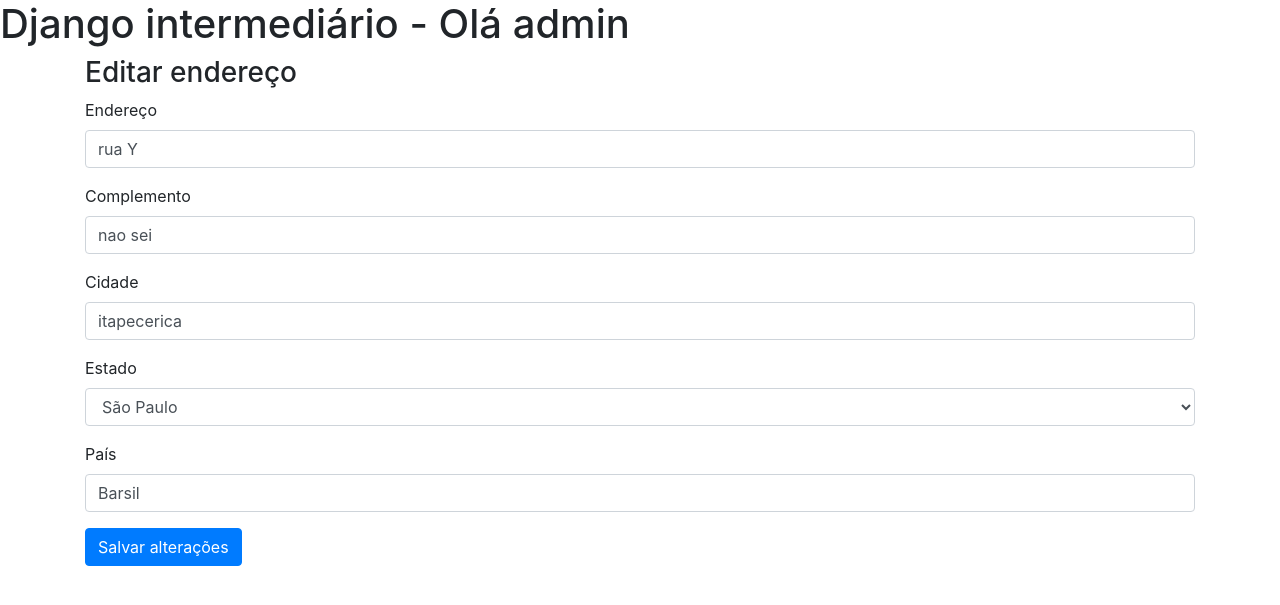
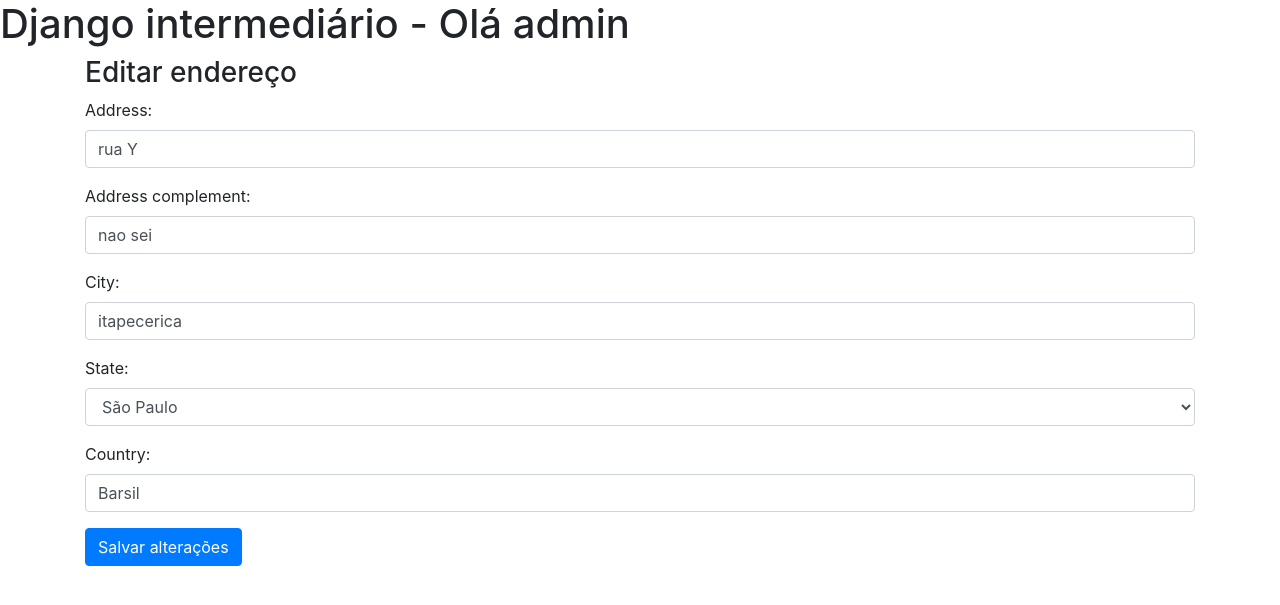
Before and after one commit to Erickson-lopes-dev/SON-Intermediate-Django, a Django app: page /addresses/2/update/ in a window 1280 px wide. Shown: the top 605 px of the page. Run offline with Django 3.2, Linux system fonts and the light colour scheme; a user stored in the database is signed in; data comes from the database, SQL or seed files in the repository; both versions use the stored data as it was after the commit; some libraries are stand-ins or nearby versions.

Commit message:
forms with models

```diff
--- a/my_app/views.py
+++ b/my_app/views.py
@@ -53,37 +53,46 @@
 
 @login_required(login_url='/login/')
 def address_create(request):
+    form_submitted = False
     if request.method == 'GET':
         # state = STATES_CHOICES
         form = AddressForm()
-        return render(request, 'my_app/address/create.html', {'form': form})
 
-    form = AddressForm(request.POST)
-    if form.is_valid():
-        Adress.objects.create(
-            address=form.cleaned_data['address'],
-            address_complement=form.cleaned_data['address_complement'],
-            city=form.cleaned_data['city'],
-            state=form.cleaned_data['state'],
-            country=form.cleaned_data['country'],
-            user=request.user
-        )
-    return redirect('/addresses/')
+    else:
+        form_submitted = True
+        form = AddressForm(request.POST)
+        if form.is_valid():
+            Adress.objects.create(
+                address=form.cleaned_data['address'],
+                address_complement=form.cleaned_data['address_complement'],
+                city=form.cleaned_data['city'],
+                state=form.cleaned_data['state'],
+                country=form.cleaned_data['country'],
+                user=request.user
+            )
+        return redirect('/addresses/')
+
+    return render(request, 'my_app/address/create.html', {'form': form, 'form_submitted': form_submitted})
 
 
 @login_required(login_url='/login/')
 def address_upate(request, id):
+    form_submitted = False
     address = Adress.objects.get(id=id)
     if request.method == 'GET':
-        state = STATES_CHOICES
-        return render(request, 'my_app/address/update.html', {'states': state, 'address': address})
+        # state = STATES_CHOICES
+        form = AddressForm(address.__dict__)
+    else:
+        form_submitted = True
+        address.address = request.POST.get('address')
+        address.address_complement = request.POST.get('address_complement')
+        address.city = request.POST.get('city')
+        address.state = request.POST.get('state')
+        address.country = request.POST.get('country')
 
-    address.address = request.POST.get('address')
-    address.address_complement = request.POST.get('address_complement')
-    address.city = request.POST.get('city')
-    address.state = request.POST.get('state')
-    address.country = request.POST.get('country')
-    # address.user = request.user
+        address.save()
+        return redirect('/addresses/')
 
-    address.save()
-    return redirect('/addresses/')
+    return render(request, 'my_app/address/update.html', {'form': form,
+                                                          'address': address,
+                                                          'form_submitted': form_submitted})
--- /dev/null
+++ b/templates/my_app/address/form_django.html
@@ -0,0 +1,36 @@
+{% csrf_token %}
+<div class="form-group">
+    {{ form.address.label_tag }}
+    {{ form.address }}
+    <div class="invalid-feedback">
+        {{ form.address.errors }}
+    </div>
+</div>
+<div class="form-group">
+    {{ form.address_complement.label_tag }}
+    {{ form.address_complement }}
+    <div class="invalid-feedback">
+        {{ form.address_complement.errors }}
+    </div>
+</div>
+<div class="form-group">
+    {{ form.city.label_tag }}
+    {{ form.city }}
+    <div class="invalid-feedback">
+        {{ form.city.errors }}
+    </div>
+</div>
+<div class="form-group">
+    {{ form.state.label_tag }}
+    {{ form.state }}
+    <div class="invalid-feedback">
+        {{ form.state.errors }}
+    </div>
+</div>
+<div class="form-group">
+    {{ form.country.label_tag }}
+    {{ form.country }}
+    <div class="invalid-feedback">
+        {{ form.country.errors }}
+    </div>
+</div>
--- a/templates/my_app/address/update.html
+++ b/templates/my_app/address/update.html
@@ -5,8 +5,8 @@
 {% block content %}
     <div class="container">
         <h3>Editar endereço</h3>
-        <form action="/addresses/{{ address.id }}/update/" method="post">
-            {% include 'my_app/address/form.html' %}
+        <form action="/addresses/{{ address.id }}/update/" method="post" {% if form_submitted %}class="was-validated" {% endif %}>
+            {% include 'my_app/address/form_django.html' %}
             <button type="submit" class="btn btn-primary">Salvar alterações</button>
         </form>
     </div>
```
Also changed, not shown: templates/my_app/address/create.html (+2 -5 lines), db.sqlite3.
